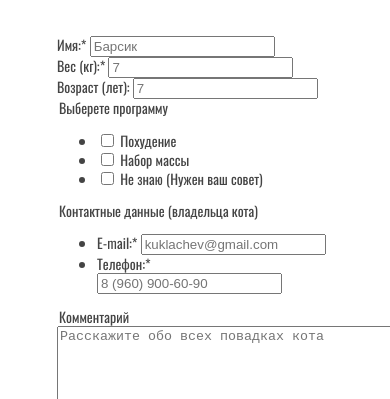
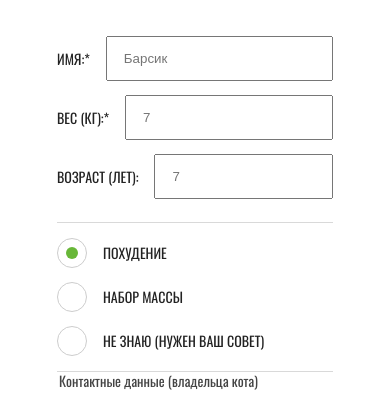
Before and after one commit to admegor/933557-cat-energy-19, a website: page source/form.html in a window 390 px wide. Shown: the part 407-806 px from the top of the page. Drawn offline with nearby package versions, Linux system fonts and the light colour scheme; files that its build step writes are made by us from their sources.

Commit message:
stalization checkboxes for mobile

```diff
--- a/source/form.html
+++ b/source/form.html
@@ -44,33 +44,42 @@
             <legend class="visually-hidden">Данные кота</legend>
             <ul class="form-programme__cat-info-list">
               <li class="form-programme__cat-info-item">
-                <label for="cat-name">Имя:*</label>
-                <input type="text" id="cat-name" name="cat-name" placeholder="Барсик" required>
+                <label class="form-programme__cat-info-label" for="cat-name">Имя:*</label>
+                <input class="form-programme__cat-info-input" type="text" id="cat-name" name="cat-name" placeholder="Барсик" required>
               </li>
               <li class="form-programme__cat-info-item">
-                <label for="cat-weight">Вес (кг):*</label>
-                <input type="text" id="cat-weight" name="cat-weight" placeholder="7" required>
+                <label class="form-programme__cat-info-label" for="cat-weight">Вес&nbsp;(кг):*</label>
+                <input class="form-programme__cat-info-input" type="text" id="cat-weight" name="cat-weight" placeholder="7" required>
               </li>
               <li class="form-programme__cat-info-item">
-                <label for="cat-age">Возраст (лет):</label>
-                <input type="text" id="cat-age" name="cat-age" placeholder="7">
+                <label class="form-programme__cat-info-label" for="cat-age">Возраст&nbsp;(лет):</label>
+                <input class="form-programme__cat-info-input" type="text" id="cat-age" name="cat-age" placeholder="7">
               </li>
             </ul>
           </fieldset>
           <fieldset class="form-programme__choose-programme">
-            <legend class="vissualy-hidden">Выберете программу</legend>
+            <legend class="visually-hidden">Выберете программу</legend>
             <ul class="form-programme__choose-programme-list">
               <li class="form-programme__choose-programme-item">
-                <input type="checkbox" name="slim" id="slim">
-                <label for="slim">Похудение</label>
+                <label class="form-programme__choose-programme-label" for="slim">
+                  <input class="form-programme__choose-programme-input" type="radio" name="choose-programme" id="slim" checked>
+                  <span class="form-programme__checkbox"></span>
+                  Похудение
+                </label>
               </li>
               <li class="form-programme__choose-programme-item">
-                <input type="checkbox" name="pro" id="pro">
-                <label for="pro">Набор массы</label>
+                <label class="form-programme__choose-programme-label" for="pro">
+                  <input class="form-programme__choose-programme-input" type="radio" name="choose-programme" id="pro">
+                  <span class="form-programme__checkbox"></span>
+                  Набор массы
+                </label>
               </li>
               <li class="form-programme__choose-programme-item">
-                <input type="checkbox" name="advice" id="advice">
-                <label for="advice">Не знаю (Нужен ваш совет)</label>
+                <label class="form-programme__choose-programme-label" for="advice">
+                  <input class="form-programme__choose-programme-input" type="radio" name="choose-programme" id="advice">
+                  <span class="form-programme__checkbox"></span>
+                  Не знаю (Нужен ваш совет)
+                </label>
               </li>
             </ul>
           </fieldset>
@@ -79,38 +88,38 @@
             <legend class="form-programme__owner-title">Контактные данные (владельца кота)</legend>
             <ul class="form-programme__owner-list">
               <li class="form-programme__owner-item">
-                <label for="owner-email">E-mail:*</label>
-                <input type="email" name="owner-email" id="owner-email" placeholder="kuklachev@gmail.com" required>
+                <label class="form-programme__owner-label" for="owner-email">E-mail:*</label>
+                <input class="form-programme__owner-input" type="email" name="owner-email" id="owner-email" placeholder="kuklachev@gmail.com" required>
               </li>
               <li class="form-programme__owner-item">
-                <label for="owner-tel">Телефон:*</label>
-                <input type="tel" name="owner-tel" id="owner-tel" placeholder="8 (960) 900-60-90" required>
+                <label class="form-programme__owner-label" for="owner-tel">Телефон:*</label>
+                <input class="form-programme__owner-input" type="tel" name="owner-tel" id="owner-tel" placeholder="8 (960) 900-60-90" required>
               </li>
             </ul>
           </fieldset>
           <fieldset class="form-programme__comment">
             <legend class="form-programme__comment-title">Комментарий</legend>
-            <textarea name="comment" cols="40" rows="5" placeholder="Расскажите обо всех повадках кота"></textarea>
+            <textarea class="form-programme__comment-textarea" name="comment" cols="40" rows="5" placeholder="Расскажите обо всех повадках кота"></textarea>
           </fieldset>
 
           <fieldset class="form-programme__optional">
             <legend class="form-programme__optional-title">Дополнительно</legend>
             <ul class="form-programme__optional-list">
               <li class="form-programme__optional-item">
-                <input type="checkbox" name="sugar-substitute" id="sugar-substitute">
-                <label for="sugar-substitute">Сахарозаменитель</label>
+                <input class="form-programme__optional-input" type="checkbox" name="optional" id="sugar-substitute">
+                <label class="form-programme__optional-label" for="sugar-substitute">Сахарозаменитель</label>
               </li>
               <li class="form-programme__optional-item">
-                <input type="checkbox" name="water" id="water">
-                <label for="water">Питьевая вода</label>
+                <input class="form-programme__optional-input" type="checkbox" name="optional" id="water">
+                <label class="form-programme__optional-label" for="water">Питьевая вода</label>
               </li>
               <li class="form-programme__optional-item">
-                <input type="checkbox" name="milk" id="milk">
-                <label for="milk">Молоко</label>
+                <input class="form-programme__optional-input" type="checkbox" name="optional" id="milk">
+                <label class="form-programme__optional-label" for="milk">Молоко</label>
               </li>
               <li class="form-programme__optional-item">
-                <input type="checkbox" name="vitamins" id="vitamins">
-                <label for="vitamins">Витамины</label>
+                <input class="form-programme__optional-input" type="checkbox" name="optional" id="vitamins">
+                <label class="form-programme__optional-label" for="vitamins">Витамины</label>
               </li>
             </ul>
           </fieldset>
--- a/source/sass/blocks/form-programme.scss
+++ b/source/sass/blocks/form-programme.scss
@@ -31,6 +31,86 @@
   @include fieldset-reset;
 }
 
+.form-programme__cat-info {
+  padding-bottom: 23px;
+  border-bottom: $separator-grey;
+}
+
 .form-programme__cat-info-list {
   @include reset-list;
+  display: flex;
+  flex-direction: column;
 }
+
+.form-programme__cat-info-item {
+  display: flex;
+  align-items: center;
+  width: 100%;
+}
+
+.form-programme__cat-info-item + .form-programme__cat-info-item {
+  margin-top: 14px;
+}
+
+.form-programme__cat-info-label,
+.form-programme__choose-programme-label {
+  padding-right: 16px;
+  line-height: 18px;
+  color: $graphitic;
+  text-transform: uppercase;
+}
+
+.form-programme__cat-info-input {
+  height: 45px;
+  width: 100%;
+  padding: 0 16px;
+}
+
+.form-programme__choose-programme {
+  padding: 21px 0;
+  border-bottom: $separator-grey;
+}
+
+.form-programme__choose-programme-list {
+  @include reset-list;
+}
+
+.form-programme__choose-programme-item + .form-programme__choose-programme-item {
+  margin-top: 26px;
+}
+
+.form-programme__choose-programme-input {
+  display: none;
+}
+
+.form-programme__choose-programme-label {
+ padding-left: 46px;
+}
+
+.form-programme__checkbox {
+  position: absolute;
+  width: 30px;
+  height: 30px;
+  border: 1px solid #cdcdcd;
+  border-radius: 50%;
+  margin-left: -46px;
+  margin-top: -6px;
+}
+
+.form-programme__choose-programme-input:checked + .form-programme__checkbox::before {
+  content: "";
+  position: absolute;
+
+  width: 12px;
+  height: 12px;
+
+  top: 8px;
+  left: 8px;
+
+  border-radius: 50%;
+  background-color: $leaf;
+}
+
+.form-programme__choose-programme-item:hover .form-programme__checkbox {
+  border-color: #bababa;
+}
--- a/source/sass/variables.scss
+++ b/source/sass/variables.scss
@@ -7,6 +7,6 @@ $leaf: #68b738;
 $smoky: #f2f2f2;
 $grey: #d9d9d9;
 $telegray: #cdcdcd;
+$dull-grey: #666666;
 $separator-grey: 1px solid #d9d9d9;
-$dull-grey: #666666;
 $font-arial: "Arial", "Helvetica", sans-serif;
```
